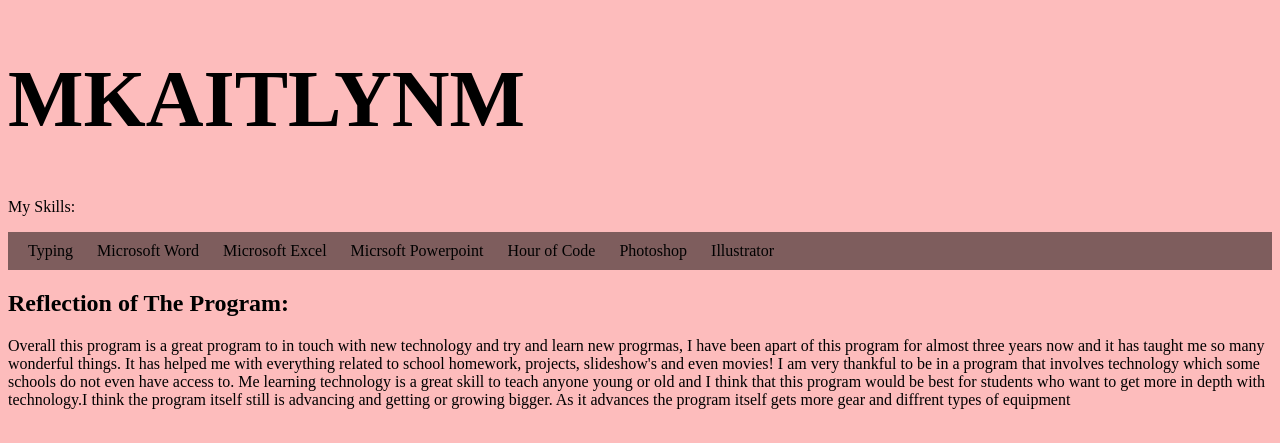
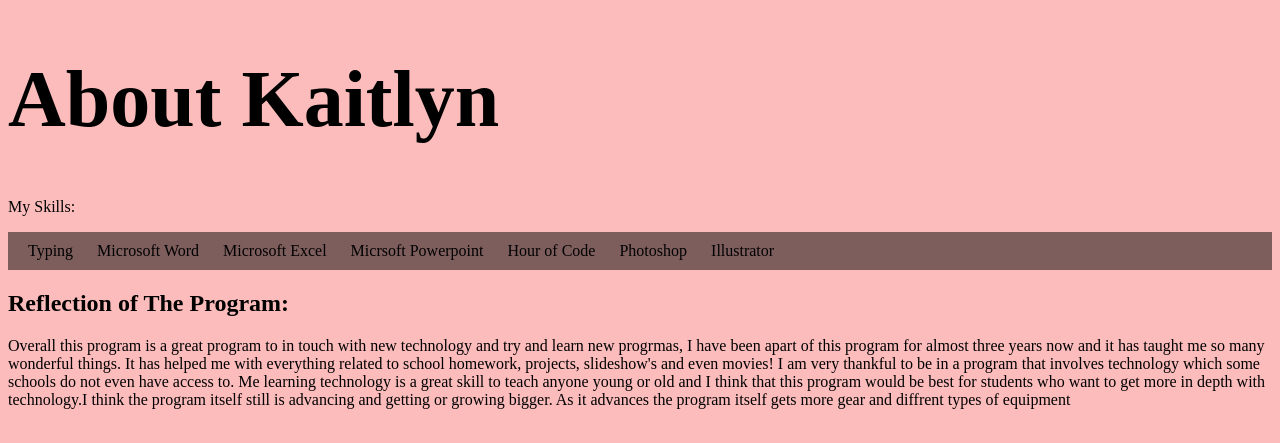
Before and after one commit to mkaitlynm/mkaitlynm.github.io, a plain HTML site: page index.html in a window 1280 px wide. Shown: the top 443 px of the page. Drawn offline with Linux system fonts and the light colour scheme.

Commit message:
Update index.html

```diff
--- a/index.html
+++ b/index.html
@@ -5,7 +5,7 @@
 		<link rel="stylesheet" type="text/css" href="mystyle.css">
 	</head>
 	<body>
-		<h1>MKAITLYNM</h1>
+		<h1>About Kaitlyn</h1>
 
 		My Skills:
 		<ul>
```
